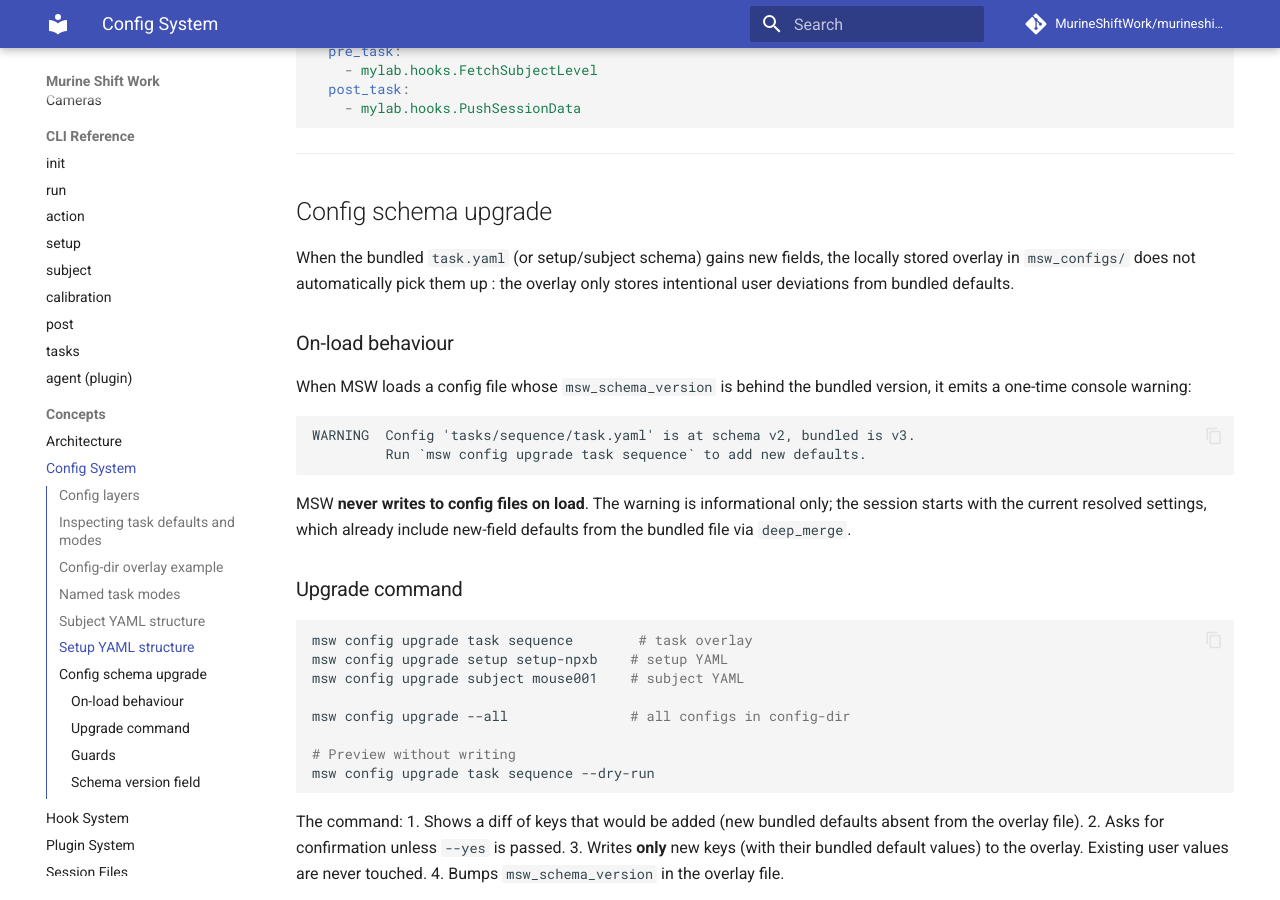
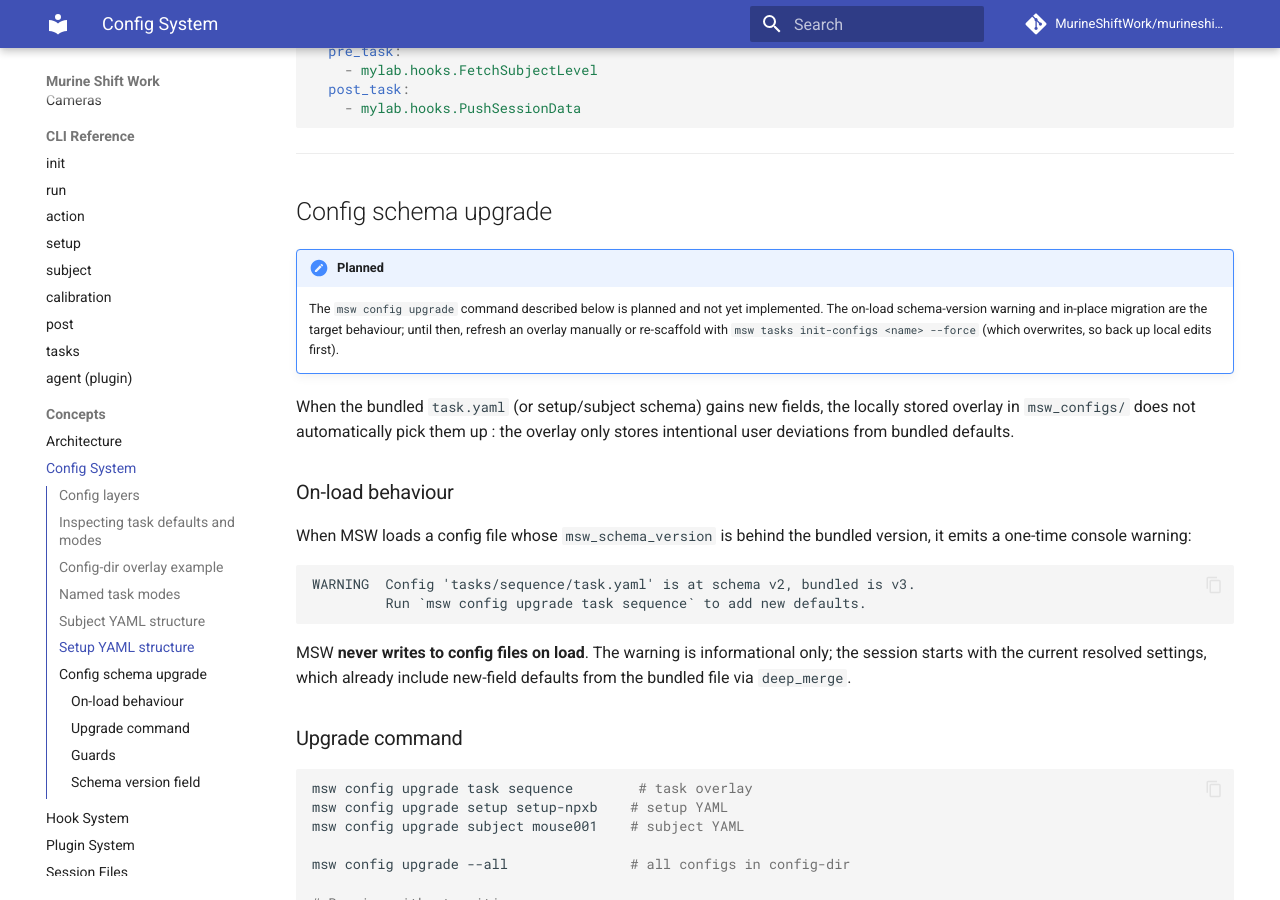
Before and after one commit to MurineShiftWork/murineshiftwork, an MkDocs documentation site: the page built from docs/concepts/config_system.md, in a window 1280 px wide and 900 px high, scrolled down 2270 px. Built offline with MkDocs 1.6.1 and Material for MkDocs 9.7.7, drawn with Linux system fonts in a browser that asks for light colours; comment, search, counter and statistics services are not loaded.

Commit message:
docs: mark 'msw config upgrade' as planned
The command is documented but not yet implemented; flag the section so
the on-load warning does not point users at a missing command. Point to
'msw tasks init-configs --force' as the manual interim.

```diff
--- a/docs/concepts/config_system.md
+++ b/docs/concepts/config_system.md
@@ -113,6 +113,13 @@ hooks:
 
 ## Config schema upgrade
 
+!!! note "Planned"
+    The `msw config upgrade` command described below is planned and not yet
+    implemented. The on-load schema-version warning and in-place migration are
+    the target behaviour; until then, refresh an overlay manually or re-scaffold
+    with `msw tasks init-configs <name> --force` (which overwrites, so back up
+    local edits first).
+
 When the bundled `task.yaml` (or setup/subject schema) gains new fields, the
 locally stored overlay in `msw_configs/` does not automatically pick them up
 : the overlay only stores intentional user deviations from bundled defaults.
```
